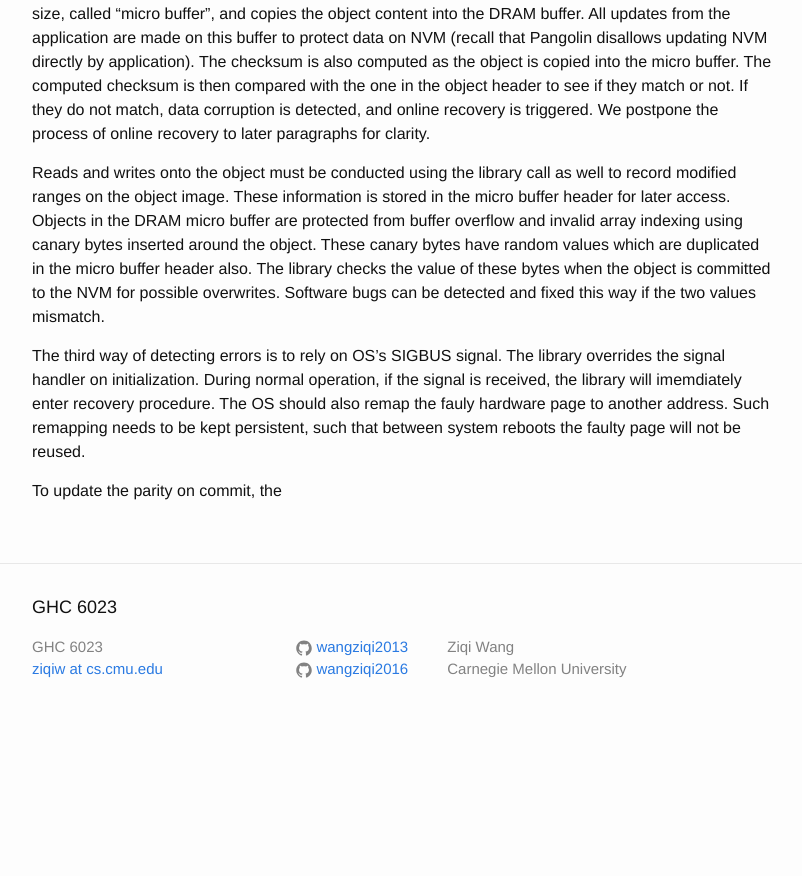
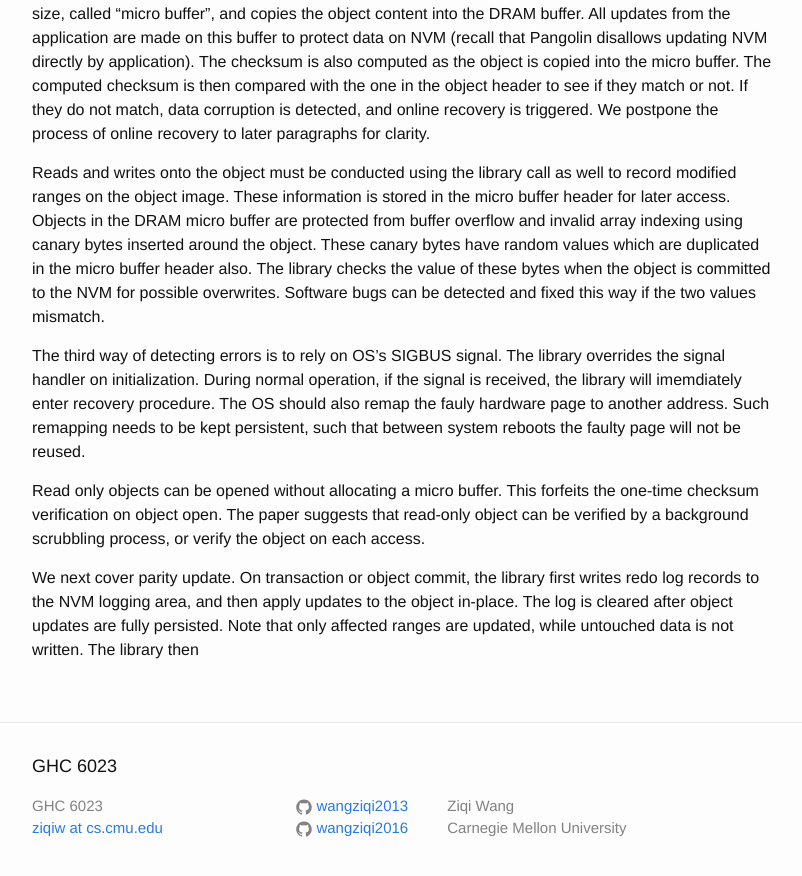
Before and after one commit to wangziqi2013/wangziqi2013.github.io, a Jekyll site: the page built from _posts/2020-02-05-pangolin.markdown, in a window 1280 px wide and 900 px high, scrolled down 1686 px. Shown: the top 876 px of the window, without its empty margins (238-1040 px from the left). Built offline with Jekyll 4.4.1, drawn with Linux system fonts in a browser that asks for light colours; before the commit the page ends 2427 px from its top, so only the background shows below that.

Commit message:
Adding ro obj

```diff
--- a/_posts/2020-02-05-pangolin.markdown
+++ b/_posts/2020-02-05-pangolin.markdown
@@ -75,4 +75,10 @@ During normal operation, if the signal is received, the library will imemdiately
 also remap the fauly hardware page to another address. Such remapping needs to be kept persistent, such that between
 system reboots the faulty page will not be reused.
 
-To update the parity on commit, the
+Read only objects can be opened without allocating a micro buffer. This forfeits the one-time checksum verification
+on object open. The paper suggests that read-only object can be verified by a background scrubbling process, or verify
+the object on each access.
+
+We next cover parity update. On transaction or object commit, the library first writes redo log records to the NVM
+logging area, and then apply updates to the object in-place. The log is cleared after object updates are fully persisted.
+Note that only affected ranges are updated, while untouched data is not written. The library then
```
